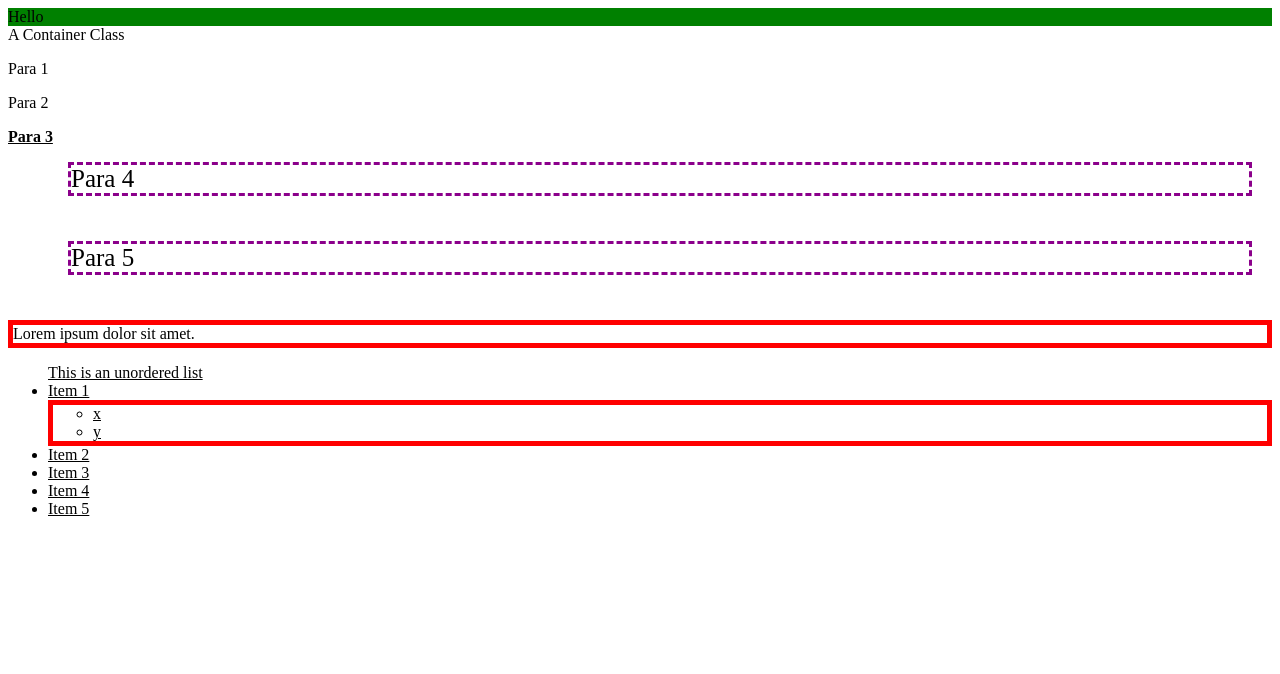
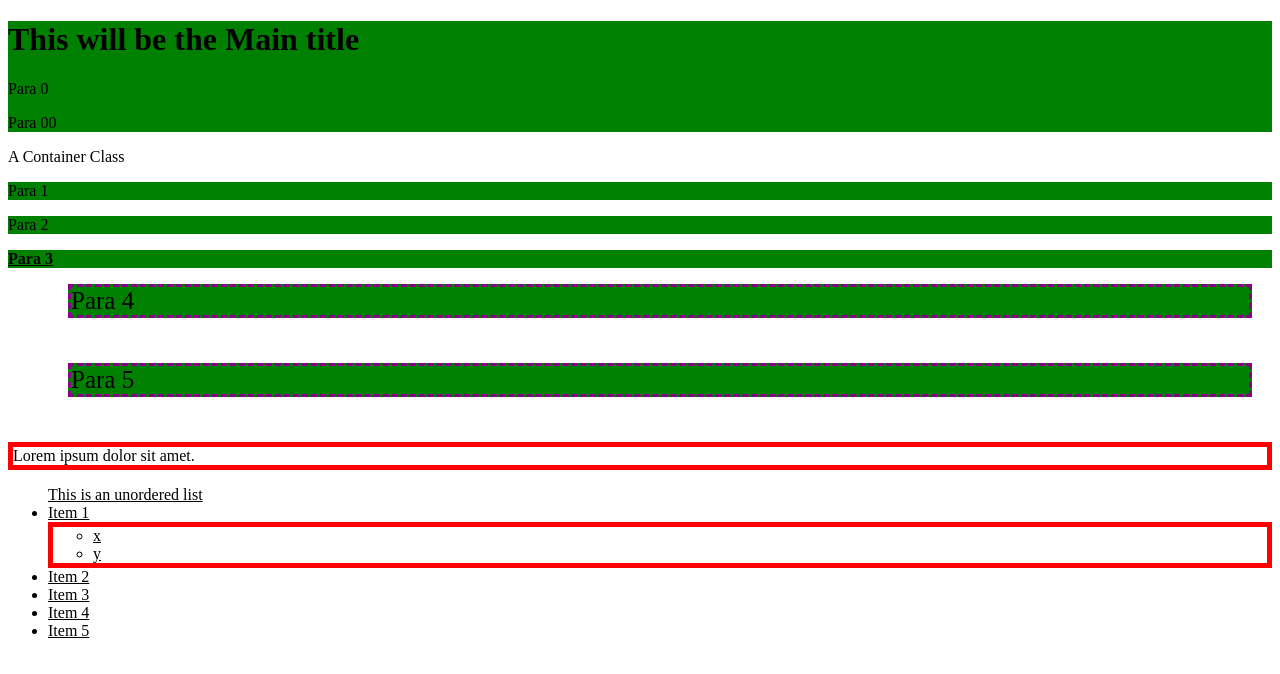
Before and after one commit to nzscode/landing-page, a plain HTML site: page index.html in a window 1280 px wide. Drawn offline with Linux system fonts and the light colour scheme.

Commit message:
2024-03-25

```diff
--- a/style.css
+++ b/style.css
@@ -20,3 +20,7 @@ ul {
     margin: 5px 20px 45px 60px;
     border: 3px darkmagenta dashed;
 }
+
+p {
+    background-color: green;
+}
--- a/test.js
+++ b/test.js
@@ -1,30 +1,3 @@
-// Will find the unique IDBCursor, and change including, collapsing the child ellements if needed.
-let _id = document.getElementById("first-section");
-_id.innerHTML = "Hello";
-
-// Finds all the matching tags, returns a collection. So one must iterate through and change each one OR
-// one can find the id, tag, class from within and change that.
-let _tagNameList = document.getElementsByTagName("li");
-for (let i = 0; i < _tagNameList.length; i++) {
-    let e = _tagNameList[i];
-    if (e.length > 1) {
-        for (let j = 0; j < e.length; j++) {
-            let t = e[j];
-            t.innerHTML = "Habanero";
-        }
-    }
-
-    // e.innerHTML = "Hola";
-}
-
-// let _classList = document.getElementsByClassName("container");
-// for (let i = 0; i < _classList.length; i++) {
-//     let e = _classList[i];
-//     e.innerHTML = "Hi";
-// }
-
-/*The getElementsByClassName() and getElementsByTagName() methods return a live HTMLCollection.
-
-The querySelectorAll() method returns a static NodeList.
-
-The childNodes property returns a live NodeList.*/
+let para = document.querySelector("p");
+let p_attributes = para.attributes;
+console.log(p_attributes);
```
